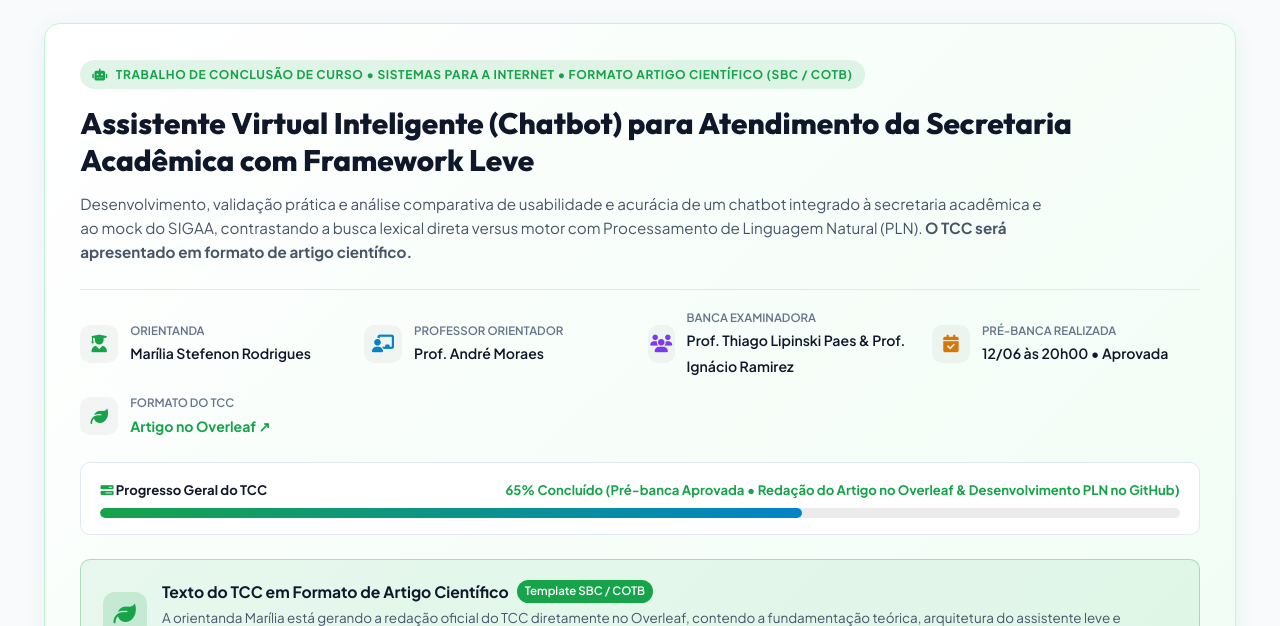
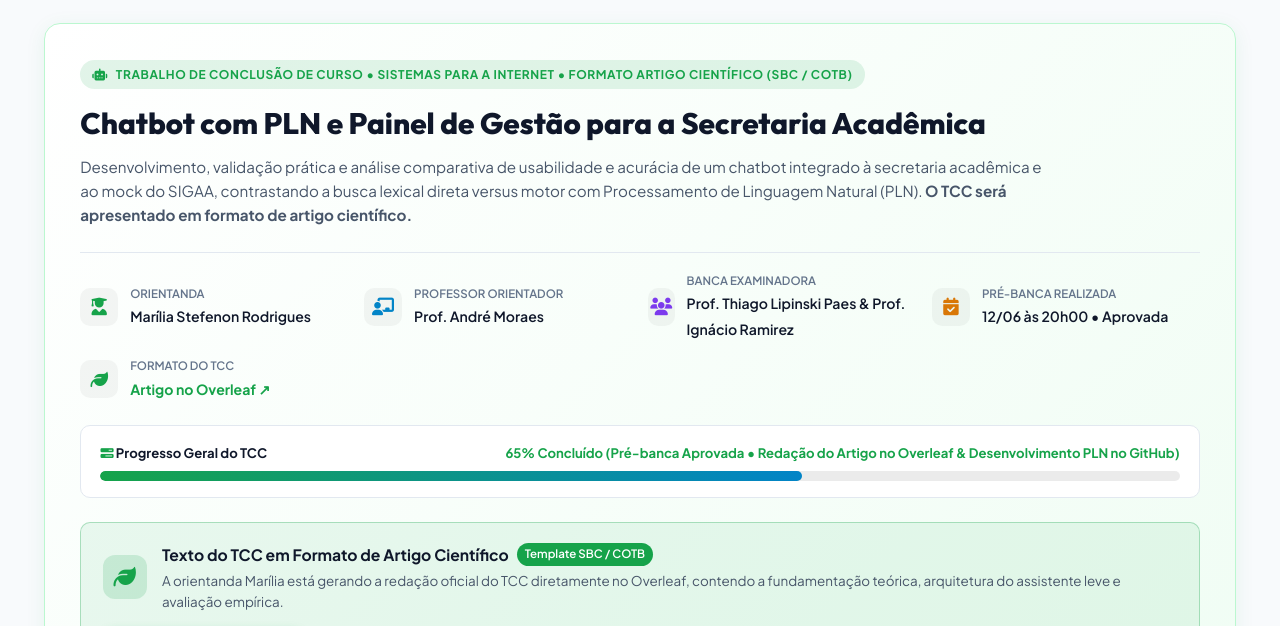
Before and after one commit to chameoandre/Marilias-notes-and-Implementation-plan, a plain HTML site: page index.html in a window 1280 px wide. Shown: the part 118-744 px from the top of the page. Drawn offline with Linux system fonts and the light colour scheme.

Commit message:
Corrige itemize, comentário e referência LGPD; atualiza título do artigo

```diff
--- a/index.html
+++ b/index.html
@@ -774,7 +774,7 @@
         <i class="fa-solid fa-robot"></i> TRABALHO DE CONCLUSÃO DE CURSO • SISTEMAS PARA A INTERNET • FORMATO ARTIGO CIENTÍFICO (SBC / COTB)
       </div>
       <h1 class="hero-title">
-        Assistente Virtual Inteligente (Chatbot) para Atendimento da Secretaria Acadêmica com Framework Leve
+        Chatbot com PLN e Painel de Gestão para a Secretaria Acadêmica
       </h1>
       <p class="hero-subtitle">
         Desenvolvimento, validação prática e análise comparativa de usabilidade e acurácia de um chatbot integrado à secretaria acadêmica e ao mock do SIGAA, contrastando a busca lexical direta versus motor com Processamento de Linguagem Natural (PLN). <strong>O TCC será apresentado em formato de artigo científico.</strong>
```
Also changed, not shown: 1 other file.
